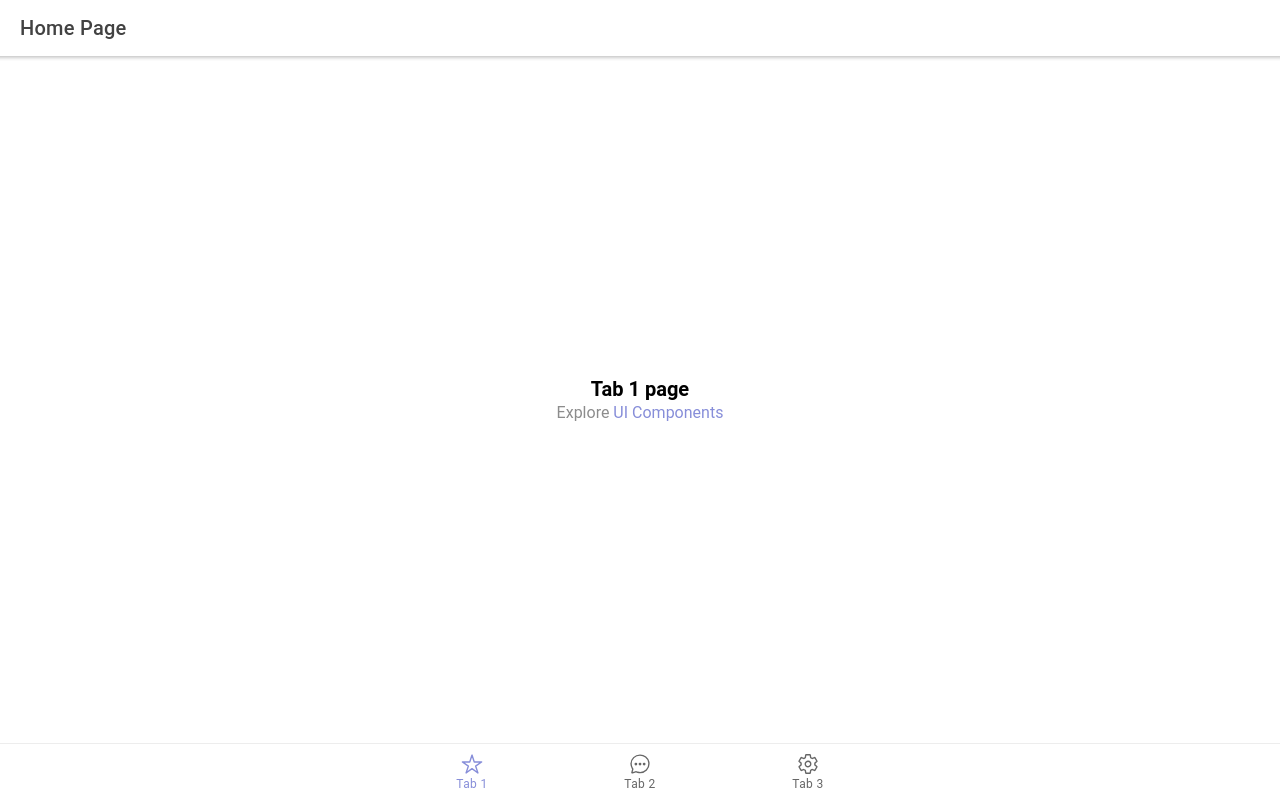
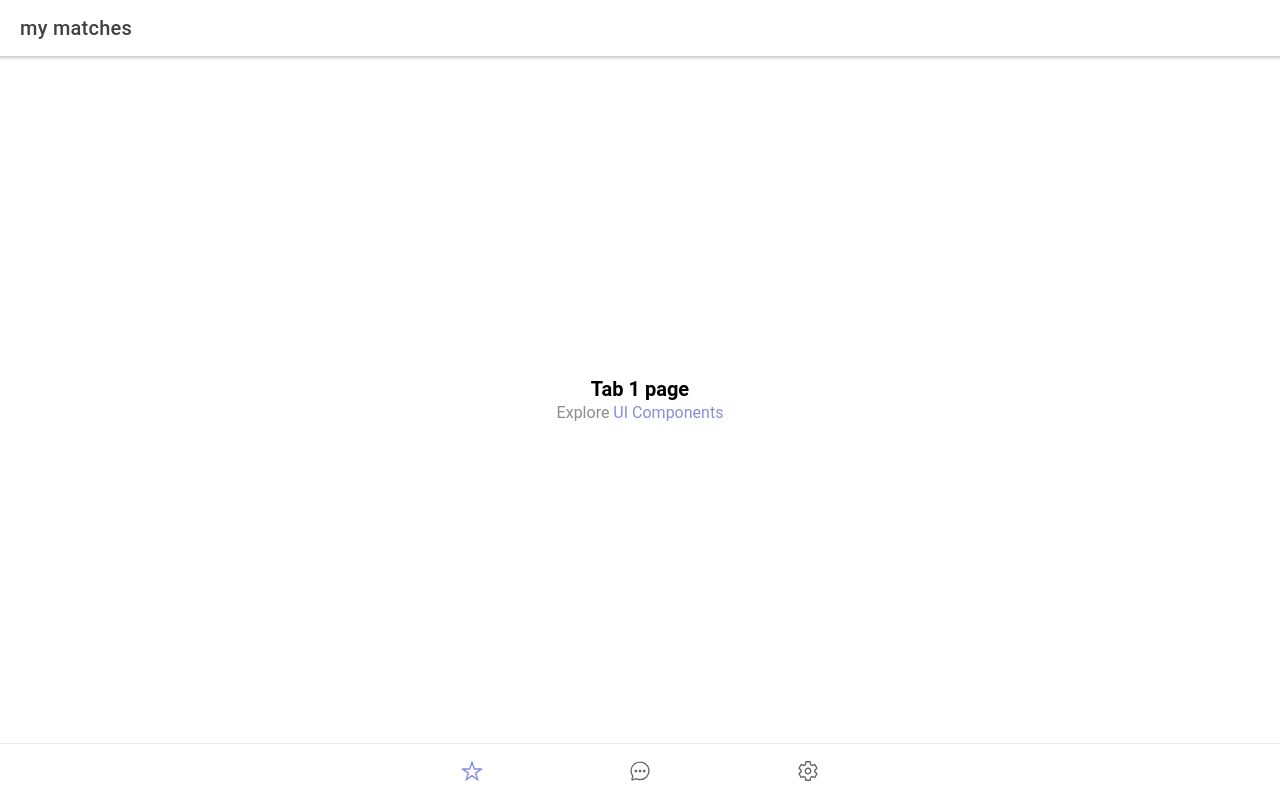
Before and after one commit to phtalreja/clique, a React (Create React App) app: page /tab1 in a window 1280 px wide. Built offline with nearby package versions, Linux system fonts and the light colour scheme.

Commit message:
added page headers and removed navbar titles

```diff
--- a/src/App.tsx
+++ b/src/App.tsx
@@ -48,15 +48,15 @@ const App: React.FC = () => (
         <IonTabBar slot="bottom">
           <IonTabButton tab="tab1" href="/tab1">
             <IonIcon icon={starOutline} />
-            <IonLabel>Tab 1</IonLabel>
+            <IonLabel></IonLabel>
           </IonTabButton>
           <IonTabButton tab="tab2" href="/tab2">
             <IonIcon icon={chatbubbleEllipsesOutline} />
-            <IonLabel>Tab 2</IonLabel>
+            <IonLabel></IonLabel>
           </IonTabButton>
           <IonTabButton tab="tab3" href="/tab3">
             <IonIcon icon={settingsOutline} />
-            <IonLabel>Tab 3</IonLabel>
+            <IonLabel></IonLabel>
           </IonTabButton>
         </IonTabBar>
       </IonTabs>
--- a/src/pages/Tab1.tsx
+++ b/src/pages/Tab1.tsx
@@ -8,7 +8,7 @@ const Tab1: React.FC = () => {
     <IonPage>
       <IonHeader>
         <IonToolbar>
-          <IonTitle>Home Page</IonTitle>
+          <IonTitle>my matches</IonTitle>
         </IonToolbar>
       </IonHeader>
       <IonContent>
--- a/src/pages/Tab2.tsx
+++ b/src/pages/Tab2.tsx
@@ -8,7 +8,7 @@ const Tab2: React.FC = () => {
     <IonPage>
       <IonHeader>
         <IonToolbar>
-          <IonTitle>Tab 2</IonTitle>
+          <IonTitle>my messages</IonTitle>
         </IonToolbar>
       </IonHeader>
       <IonContent>
--- a/src/pages/Tab3.tsx
+++ b/src/pages/Tab3.tsx
@@ -8,7 +8,7 @@ const Tab3: React.FC = () => {
     <IonPage>
       <IonHeader>
         <IonToolbar>
-          <IonTitle>Tab 3</IonTitle>
+          <IonTitle>settings</IonTitle>
         </IonToolbar>
       </IonHeader>
       <IonContent>
```
